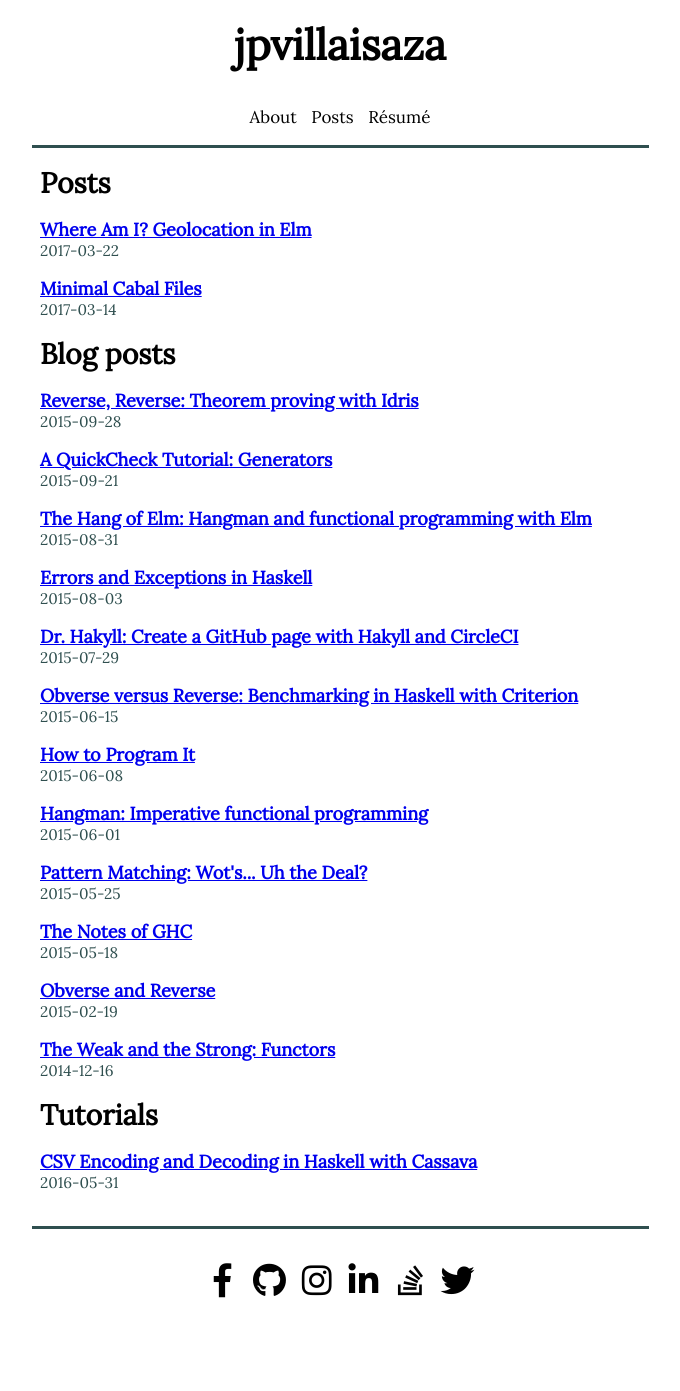
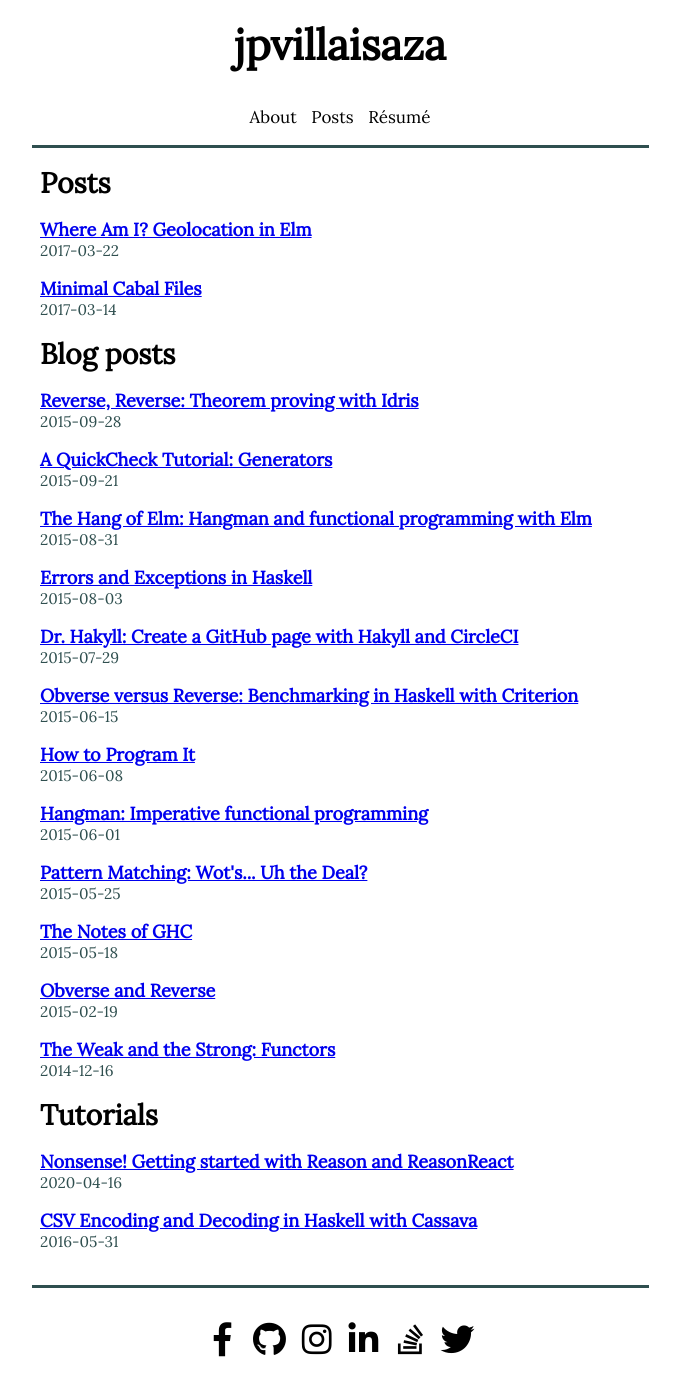
Before and after one commit to jpvillaisaza/jpvillaisaza.github.io, a Jekyll site: the page built from posts.html, in a window 1280 px wide. Shown: the whole page, without its empty margins (300-980 px from the left). Built offline with Jekyll 4.4.1, drawn with Linux system fonts in a browser that asks for light colours; before the commit the page ends 1332 px from its top, so only the background shows below that.

Commit message:
Add Nonsense! (Reason) tutorial

```diff
--- a/_data/stackbuilders.yml
+++ b/_data/stackbuilders.yml
@@ -37,6 +37,9 @@ posts:
     url: https://www.stackbuilders.com/news/the-weak-and-the-strong-functors
 
 tutorials:
+  - date: 2020-04-16
+    title: "Nonsense! Getting started with Reason and ReasonReact"
+    url: https://www.stackbuilders.com/tutorials/reason/nonsense-getting-started-with-reason-and-reason-react/
   - date: 2016-05-31
     title: "CSV Encoding and Decoding in Haskell with Cassava"
     url: https://www.stackbuilders.com/tutorials/haskell/csv-encoding-decoding/
```
